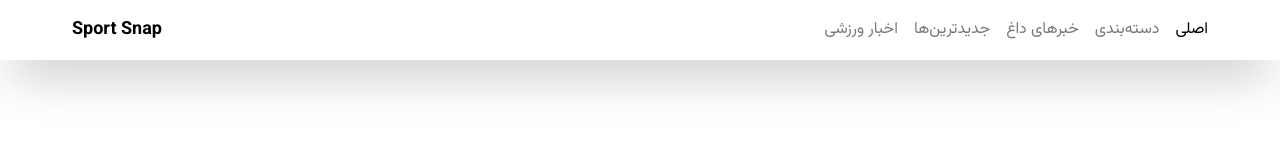
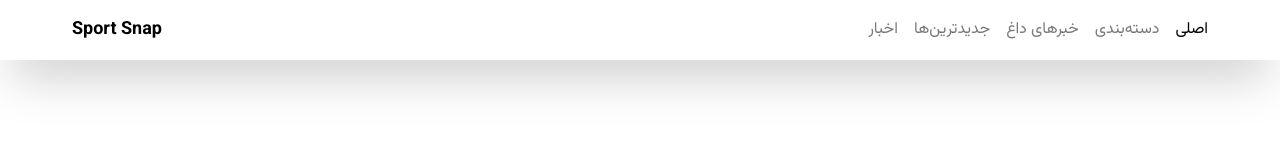
Before and after one commit to mhselfs/sport-blog, a React (Vite) app: page / in a window 1280 px wide. Shown: the top 160 px of the page. Built offline with nearby package versions, Linux system fonts and the light colour scheme.

Commit message:
bug fix & update package install json

```diff
--- a/src/components/Header.jsx
+++ b/src/components/Header.jsx
@@ -13,7 +13,7 @@ const Header = () => {
                     <li className='text-[#2626269d]'> <a href="#category"> دسته‌بندی </a> </li>
                     <li className='text-[#2626269d]'> <a href="#treading"> خبرهای داغ </a> </li>
                     <li className='text-[#2626269d]'> <a href="#NewsLetter"> جدید‌ترین‌ها </a> </li>
-                    <li className='text-[#2626269d]'> <a href="#article"> اخبار ورزشی </a> </li>
+                    <li className='text-[#2626269d]'> <a href="#article"> اخبار  </a> </li>
                 </ul>
                 <h2 className="text-lg font-bold">Sport Snap</h2>
 
@@ -36,7 +36,7 @@ const Header = () => {
                     <li className='text-[#2626269d]'> <a href="#category"> دسته‌بندی </a> </li>
                     <li className='text-[#2626269d]'> <a href="#treading"> خبرهای داغ </a> </li>
                     <li className='text-[#2626269d]'> <a href="#NewsLetter"> جدید‌ترین‌ها </a> </li>
-                    <li className='text-[#2626269d]'> <a href="#article"> اخبار ورزشی </a> </li>
+                    <li className='text-[#2626269d]'> <a href="#article"> اخبار </a> </li>
                 </ul>
             )}
         </header>
--- a/src/components/Hero.jsx
+++ b/src/components/Hero.jsx
@@ -49,8 +49,12 @@ const Hero = () => {
                 <p className='text-[#262626] mb-2 max-w-xs'>
                     لورم ایپسوم متن ساختگی با تولید سادگی نامفهوم از صنعت چاپ و با استفاده از طراحان گرافیک است.
                 </p>
-                <button className='w-[285px] h-[62px] mt-2 text-white bg-[#262626] px-2 py-2 rounded hover:transition-opacity hover:cursor-pointer
-                '>به خواندن ادامه دهید</button>
+                <button href='#article' className='w-[285px] h-[62px] mt-2 text-white bg-[#262626] px-2 py-2 rounded hover:transition-opacity hover:cursor-pointer
+                '>
+                <a href="#article">
+                        به خواندن ادامه دهید
+                </a>
+                </button>
             </div>
 
             <div dir='rtl' className='hidden lg:flex flex-col gap-4 mr-8 mt-[300px] ml-[100px]'>
```
Also changed, not shown: 1 other file (tests, documents, lock files or other folders).
